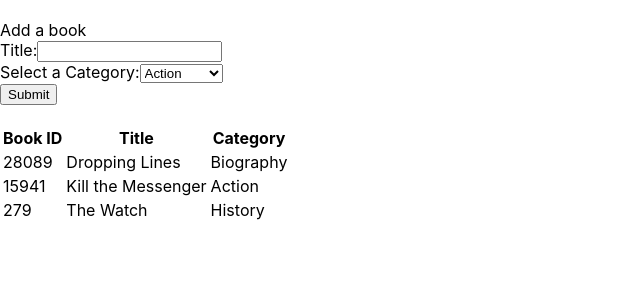
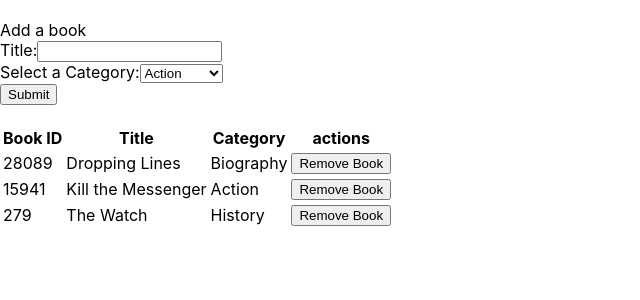
Before and after one commit to pbkabali/Bookstore, a React (Create React App) app: page / in a window 1280 px wide. Shown: the top 300 px of the page, without its empty margins (0-640 px from the left). Built offline with nearby package versions, Linux system fonts and the light colour scheme.

Commit message:
Implement deletion of book

```diff
--- a/src/components/Book.js
+++ b/src/components/Book.js
@@ -1,18 +1,29 @@
 import PropTypes from 'prop-types';
 
 const Book = props => {
-  const { book: { id, title, category } = undefined } = props;
+  const { book, deleteBook } = props;
+  const { id, title, category } = book;
+
+  const handleRemoveBook = () => {
+    deleteBook(book);
+  };
   return (
     <tr>
       <td>{id}</td>
       <td>{title}</td>
       <td>{category}</td>
+      <td>
+        <button type="button" onClick={handleRemoveBook}>
+          Remove Book
+        </button>
+      </td>
     </tr>
   );
 };
 
 Book.propTypes = {
   book: PropTypes.objectOf(PropTypes.string).isRequired,
+  deleteBook: PropTypes.func.isRequired,
 };
 
 export default Book;
--- a/src/containers/BooksList.js
+++ b/src/containers/BooksList.js
@@ -1,9 +1,15 @@
 import { connect } from 'react-redux';
 import PropTypes from 'prop-types';
 import Book from '../components/Book';
+import { removeBook } from '../actions';
 
 const BooksList = props => {
-  const { books } = props;
+  const { books, removeBook } = props;
+
+  const handleRemoveBook = book => {
+    removeBook(book);
+  };
+
   return (
     <table>
       <thead>
@@ -11,11 +17,12 @@ const BooksList = props => {
           <th>Book ID</th>
           <th>Title</th>
           <th>Category</th>
+          <th>actions</th>
         </tr>
       </thead>
       <tbody>
         {books.map(book => (
-          <Book key={book.id} book={book} />
+          <Book key={book.id} book={book} deleteBook={handleRemoveBook} />
         ))}
       </tbody>
     </table>
@@ -24,10 +31,15 @@ const BooksList = props => {
 
 BooksList.propTypes = {
   books: PropTypes.arrayOf(PropTypes.object).isRequired,
+  removeBook: PropTypes.func.isRequired,
 };
 
 const mapStateToProps = state => ({
   books: state.books,
 });
 
-export default connect(mapStateToProps)(BooksList);
+const mapDispatchToProps = {
+  removeBook,
+};
+
+export default connect(mapStateToProps, mapDispatchToProps)(BooksList);
```
